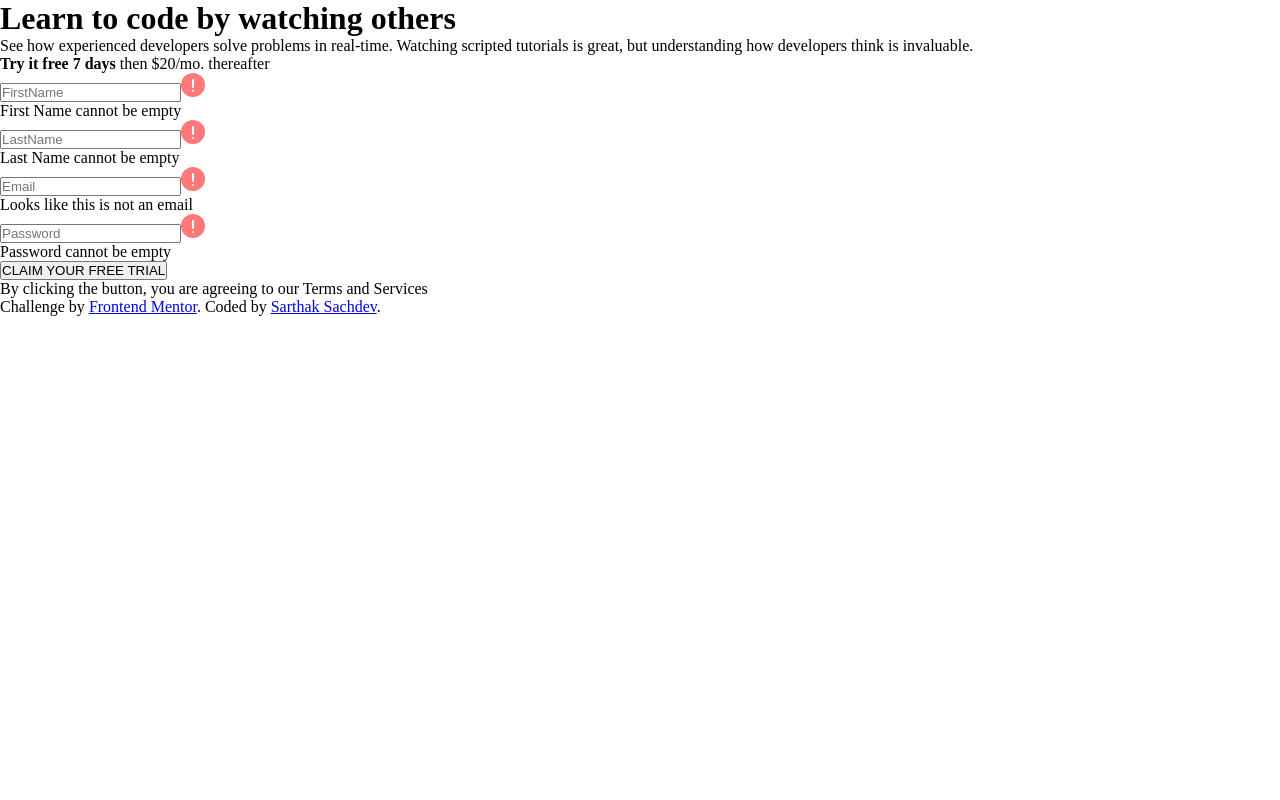
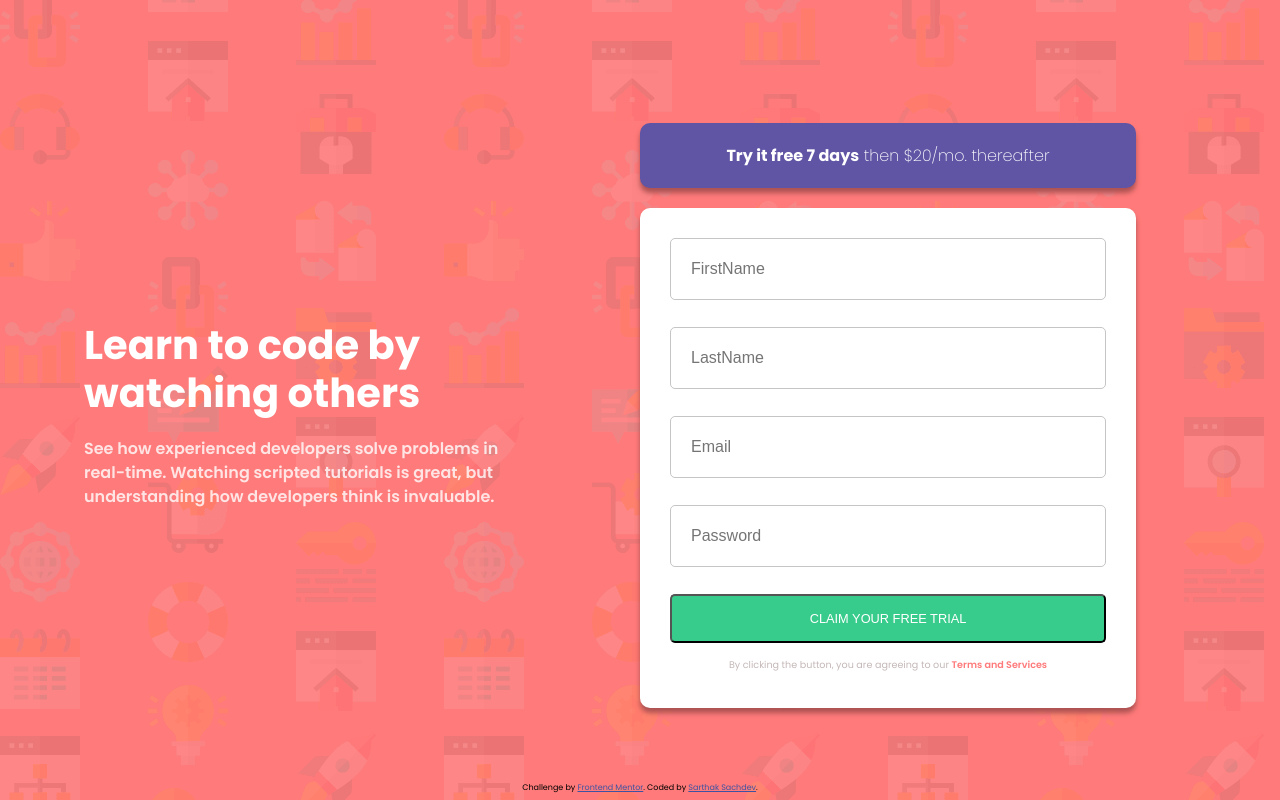
Before and after one commit to SartHak-0-Sach/Intro-component-signup-form_frontend_project, a plain HTML site: page index.html in a window 1280 px wide. Drawn offline with Linux system fonts and the light colour scheme.

Commit message:
Update style.css

```diff
--- a/style.css
+++ b/style.css
@@ -1,5 +1,285 @@
-*{
+* {
+    box-sizing: border-box;
     margin: 0;
     padding: 0;
-    box-sizing: border-box;
-}
+  }
+
+  .attribution { font-size: 0.5rem; text-align: center; }
+  .attribution a { color: hsl(228, 45%, 44%); }
+
+
+  :root{
+      /* ### Primary */
+
+   --primary-Red: hsl(0, 100%, 74%);
+   --primary-Green: hsl(154, 59%, 51%);
+
+  /* ### Accent */
+
+  --accent-Blue: hsl(248, 32%, 49%);
+
+  /* ### Neutral */
+
+--neutral-DarkBlue: hsl(249, 10%, 26%);
+--neutral-Grayish-Blue: hsl(246, 25%, 77%);
+
+  }
+
+  body{
+      font-family: "Poppins", sans-serif;
+
+  }
+
+  .main-container {
+      width: 100%;
+      height: 100%;
+      display: flex;
+      flex-direction: column;
+      align-items: center;
+      background-image: url(images/bg-intro-mobile.png);
+      background-color: var(--primary-Red);
+      padding: 100px 20px 20px 20px;
+  }
+
+  .text-container{
+      display: flex;
+      flex-direction: column;
+      text-align: center;
+      align-items: center;
+      justify-content: center;
+      color: white;
+      gap: 20px;
+      margin-bottom: 50px;
+      line-height: 1.5;
+  }
+
+  .title{
+      font-size: 1.5rem;
+      width: 90%;
+      font-weight: 700;
+  }
+
+  .description{
+      font-size: 1rem;
+      width: 90%;
+      text-align: center;
+      opacity: 80%;
+      font-weight: 600;
+  }
+
+  .purple-button{
+      background-color: var(--accent-Blue);
+      color: white;
+      padding: 20px 60px;
+      border-radius: 10px;
+      text-align: center;
+      font-weight: 200;
+      font-size: 1rem;
+      box-shadow: 0px 5px 5px hsl(0, 36%, 50%);;
+      margin-bottom: 20px;
+  }
+
+  .form-container{
+      display: flex;
+      flex-direction: column;
+      background-color: white;
+      padding: 20px;
+      min-height: 400px;
+      border-radius: 10px;
+      margin-bottom: 50px;
+      position: relative;
+  }
+
+  form{
+      display: flex;
+      flex-direction: column;
+      justify-content: space-evenly;
+  }
+
+  input{
+      width: 100%;
+      height: 50px;
+      padding-left: 20px;
+      border-radius: 5px;
+      border:1px solid rgb(197, 197, 197);
+      outline: none;
+      font-size: 1rem;
+  }
+
+  input:focus{
+      border: 1px solid;
+  }
+
+  .input-wrapper{
+      position: relative;
+  }
+
+  #erroricon1, #erroricon2, #erroricon3, #erroricon4{
+      color: #191919;
+      position: absolute;
+      right: 12px;
+      top: 50%;
+      transform: translateY(-50%);
+      visibility: hidden;
+  }
+
+
+  #nameerror, #lastnameerror, #emailerror, #passerror{
+      color: var(--primary-Red);
+      font-size: 0.7rem;
+      font-style: italic;
+      margin: 5px 0px;
+      text-align: right;
+      visibility: hidden;
+  }
+
+
+
+  #button{
+      background-color: var(--primary-Green);
+      padding: 15px 10px;
+      font-size: 0.8rem;
+      color: white;
+      margin-bottom: 15px;
+      border-radius: 5px;
+      cursor: pointer;
+  }
+
+  .disclaimer{
+      font-size: 0.6rem;
+      color: rgb(197, 184, 184);
+      text-align: center;
+      padding: 0 30px
+  }
+
+  span{
+      color: var(--primary-Red);
+      font-weight: 600;
+  }
+
+  #button:hover{
+      background-color: hsl(154, 66%, 69%);
+  }
+
+  .attribution{
+      position: absolute;
+      transform: translate(-50%, -50%);
+
+  }
+
+
+
+  /* ------------------------------MEDIA QUERIES-------------------------- */
+
+  @media screen and (min-width:900px) {
+      .main-container {
+          width: 100%;
+          min-height: 100vh;
+          display: flex;
+          flex-direction: row;
+          align-items: center;
+          justify-content: center;
+          gap: 60px;
+          background-image: url(images/bg-intro-desktop.png);
+          background-color: var(--primary-Red);
+          position: relative;
+      }
+
+      .text-container{
+          display: flex;
+          flex-direction: column;
+          align-items: flex-start;
+          justify-content: left;
+          text-align: left;
+          width: 40%;
+          color: white;
+          gap: 20px;
+          margin-bottom: 50px;
+          line-height: 1.5;
+
+      }
+
+      .title{
+          font-size: 2.5rem;
+          text-align: left;
+          font-weight: 700;
+          line-height: 1.2;
+      }
+
+      .description{
+          font-size: 1rem;
+          text-align: left;
+          opacity: 80%;
+          font-weight: 600;
+      }
+
+      .right-main-container{
+          width: 40%;
+          height: auto;
+      }
+
+      .purple-button{
+          background-color: var(--accent-Blue);
+          color: white;
+          padding: 20px 60px;
+          border-radius: 10px;
+          text-align: center;
+          font-weight: 200;
+          font-size: 1rem;
+          box-shadow: 0px 5px 5px hsl(0, 36%, 50%);
+          margin-bottom: 20px;
+      }
+
+      .form-container{
+          display: flex;
+          flex-direction: column;
+          background-color: white;
+          min-height: 500px;
+          border-radius: 10px;
+          padding: 30px;
+          box-shadow: 0px 5px 5px hsl(0, 36%, 50%);
+
+      }
+
+      form{
+          display: flex;
+          flex-direction: column;
+          justify-content: space-between;
+      }
+
+      input{
+          padding: 30px 20px;
+          border-radius: 5px;
+          outline: none;
+      }
+
+      button{
+          background-color: var(--primary-Green);
+          padding: 15px 10px;
+          font-size: 0.8rem;
+          color: white;
+          margin-bottom: 15px;
+          border-radius: 5px;
+      }
+
+      .disclaimer{
+          font-size: 0.6rem;
+          color: rgb(197, 184, 184);
+          text-align: center;
+          padding: 0 30px
+      }
+
+      span{
+          color: var(--primary-Red);
+          font-weight: 600;
+      }
+
+      .attribution{
+          position: absolute;
+          bottom: 0;
+          left: 50%;
+          transform: translate(-50%, -50%);
+
+      }
+
+  }
```
